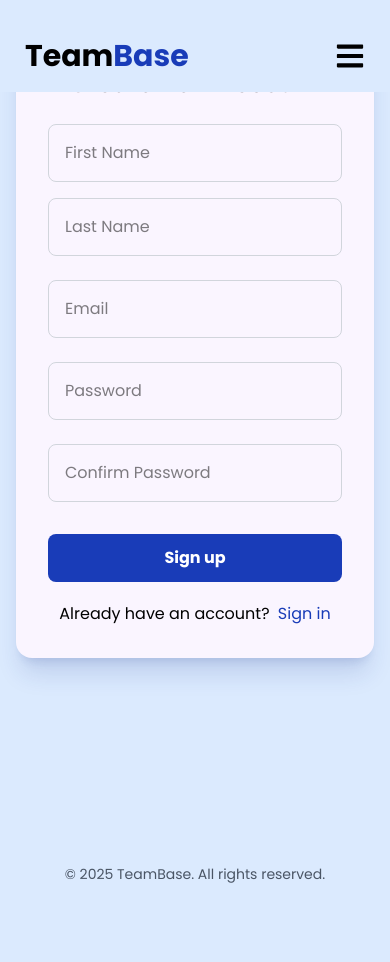
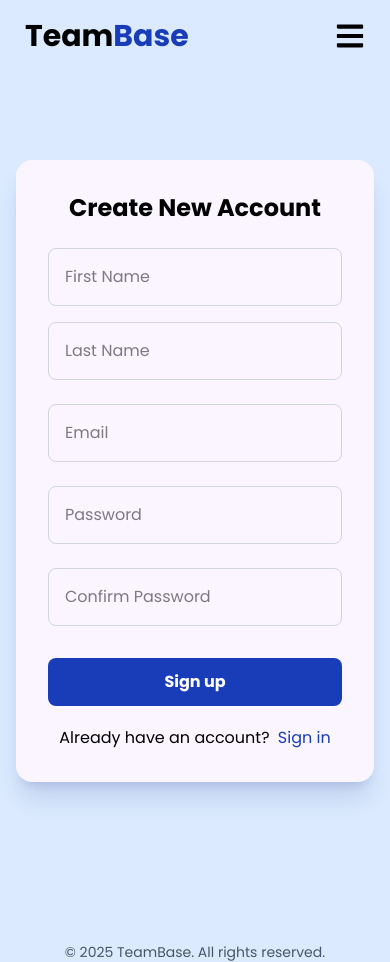
Before and after one commit to Izzeddin-Samara/TeamBase, a React (Vite) app in the folder Client/: page /signup in a window 390 px wide. Before the commit the page ends 884 px from the top, so only its background shows below. Built offline with nearby package versions, Linux system fonts and the light colour scheme.

Commit message:
Remove MarginTop and add Py for medium and small screens in Signup component

```diff
--- a/Client/src/components/Signup.tsx
+++ b/Client/src/components/Signup.tsx
@@ -177,7 +177,7 @@ const Signup: React.FC = () => {
   return (
     <>
       <Navbar />
-      <div className="w-full min-h-screen flex items-start justify-center mt-5 p-4">
+      <div className="w-full min-h-screen flex items-start justify-center py-40 md:py-25 p-4">
 
         <div className="md:mt-0 max-w-md w-full mx-auto bg-purple-50 p-8 rounded-2xl shadow-blue-900/15 shadow-xl ">
           <div className="grid grid-cols-1">
```
